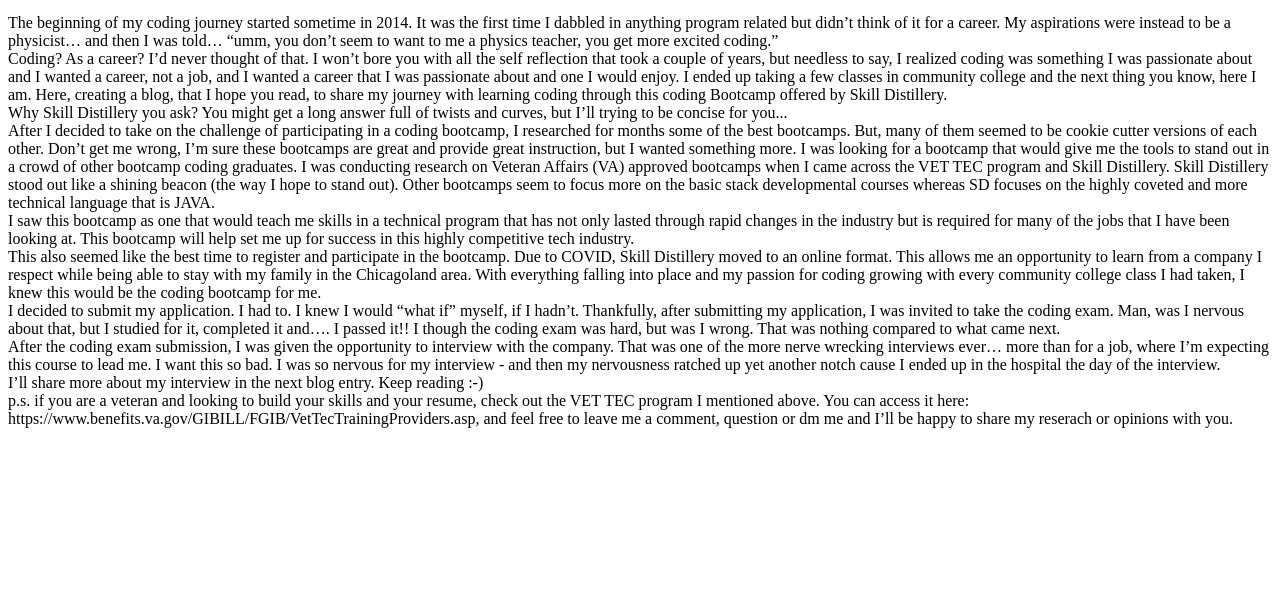
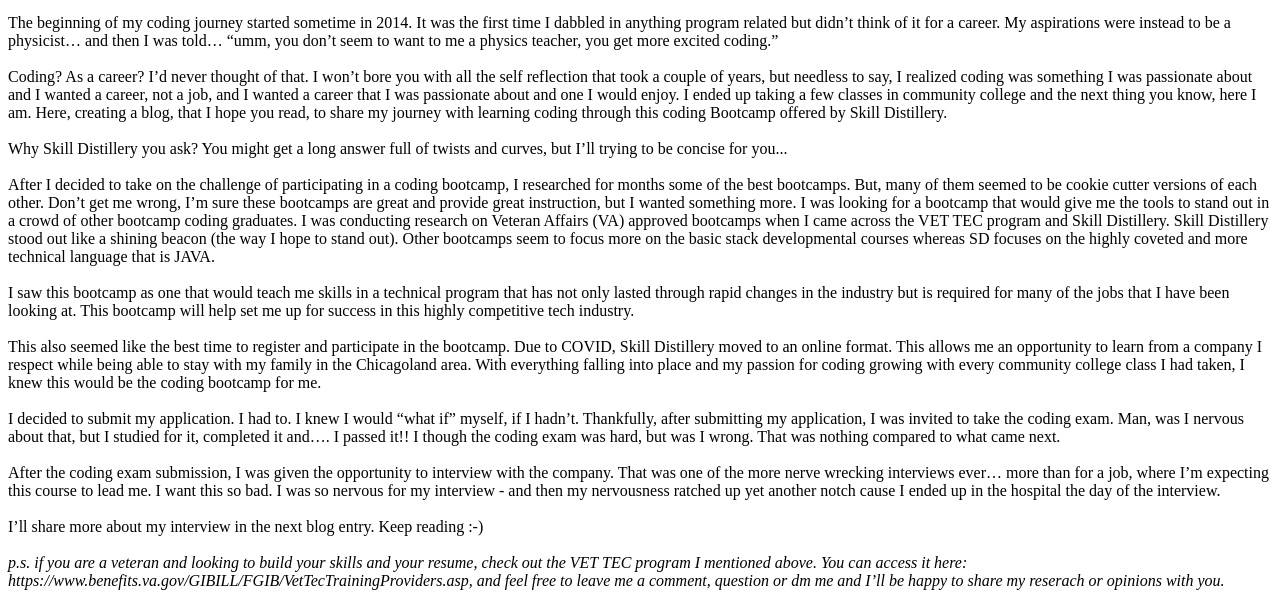
Before and after one commit to airjet00/airjet00.github.io, a plain HTML site: page index.html in a window 1280 px wide. Shown: the part 874-1480 px from the top of the page. Before the commit the page ends 1318 px from the top, so only its background shows below. Drawn offline with Linux system fonts and the light colour scheme.

Commit message:
added breaks

```diff
--- a/index.html
+++ b/index.html
@@ -25,25 +25,25 @@
     <p>
 
       The beginning of my coding journey started sometime in 2014. It was the first time I dabbled in anything program related but didn’t think of it for a career. My aspirations were instead to be a physicist… and then I was told… “umm, you don’t seem to want to me a physics teacher, you get more excited coding.”
-<br>
+<br><br>
 Coding? As a career? I’d never thought of that. I won’t bore you with all the self reflection that took a couple of years, but needless to say, I realized coding was something I was passionate about and I wanted a career, not a job, and I wanted a career that I was passionate about and one I would enjoy. I ended up taking a few classes in community college and the next thing you know, here I am.
 Here, creating a blog, that I hope you read, to share my journey with learning coding through this coding Bootcamp offered by Skill Distillery.
-<br>
+<br><br>
 Why Skill Distillery you ask? You might get a long answer full of twists and curves, but I’ll trying to be concise for you...
-<br>
+<br><br>
 After I decided to take on the challenge of participating in a coding bootcamp, I researched for months <and came up a with a list of> some of the best bootcamps. But,  many of them seemed to be cookie cutter versions of each other. Don’t get me wrong, I’m sure these bootcamps are great and provide great instruction, but I wanted something more. I was looking for a bootcamp that would give me the tools to stand out in a crowd of other bootcamp coding graduates. I was conducting research on Veteran Affairs (VA) approved bootcamps when I came across the VET TEC program and Skill Distillery. Skill Distillery stood out like a shining beacon (the way I hope to stand out). Other bootcamps seem to focus more on the basic stack developmental courses whereas SD focuses on the highly coveted and more technical language that is JAVA.
-<br>
+<br><br>
 I saw this bootcamp as one that would teach me skills in a technical program that has not only lasted through rapid changes in the industry but is required for many of the jobs that I have been looking at. This bootcamp will help set me up for success in this highly competitive tech industry.
-<br>
+<br><br>
 This also seemed like the best time to register and participate in the bootcamp. Due to COVID, Skill Distillery moved to an online format. This allows me an opportunity to learn from a company I respect while being able to stay with my family in the Chicagoland area. With everything falling into place and my passion for coding growing with every community college class I had taken, I knew this would be the coding bootcamp for me.
-<br>
+<br><br>
 I decided to submit my application. I had to. I knew I would “what if” myself, if I hadn’t. Thankfully, after submitting my application, I was invited to take the coding exam. Man, was I nervous about that, but I studied for it, completed it and…. I passed it!! I though the coding exam was hard, but was I wrong. That was nothing compared to what came next.
-<br>
+<br><br>
 After the coding exam submission, I was given the opportunity to interview with the company. That was one of the more nerve wrecking interviews ever… more than for a job, where I’m expecting this course to lead me. I want this so bad. I was so nervous for my interview - and then my nervousness ratched up yet another notch cause I ended up in the hospital the day of the interview.
-<br>
+<br><br>
 I’ll share more about my interview in the next blog entry. Keep reading :-)
-<br>
-p.s. if you are a veteran and looking to build your skills and your resume, check out the VET TEC program I mentioned above. You can access it here: https://www.benefits.va.gov/GIBILL/FGIB/VetTecTrainingProviders.asp, and feel free to leave me a comment, question or dm me and I’ll be happy to share my reserach or opinions with you.
+<br><br>
+<em>p.s. if you are a veteran and looking to build your skills and your resume, check out the VET TEC program I mentioned above. You can access it here: https://www.benefits.va.gov/GIBILL/FGIB/VetTecTrainingProviders.asp, and feel free to leave me a comment, question or dm me and I’ll be happy to share my reserach or opinions with you.</em>
 
     </p>
     <!-- paragraph with bold text(strong)-->
```
